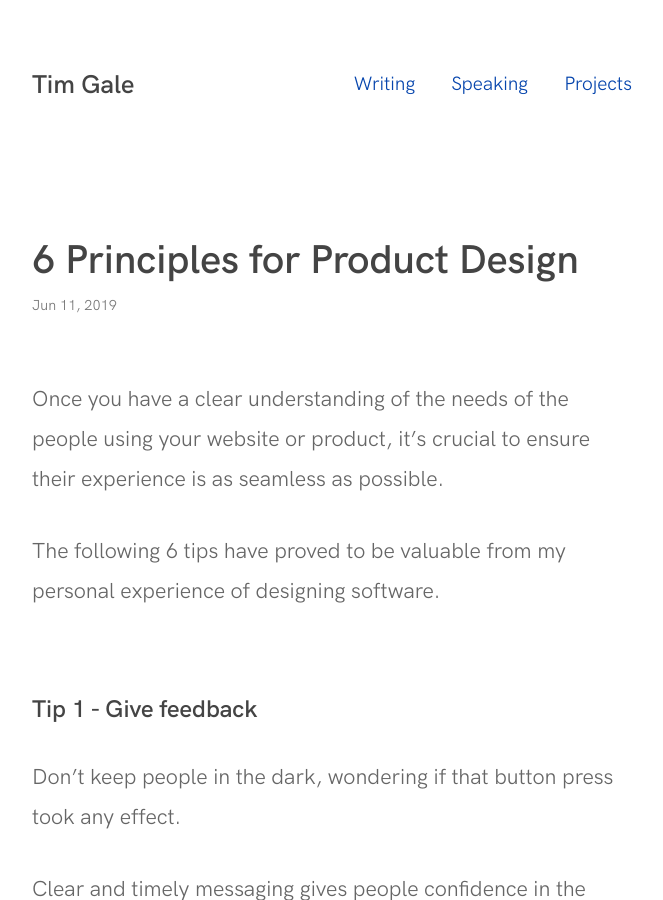
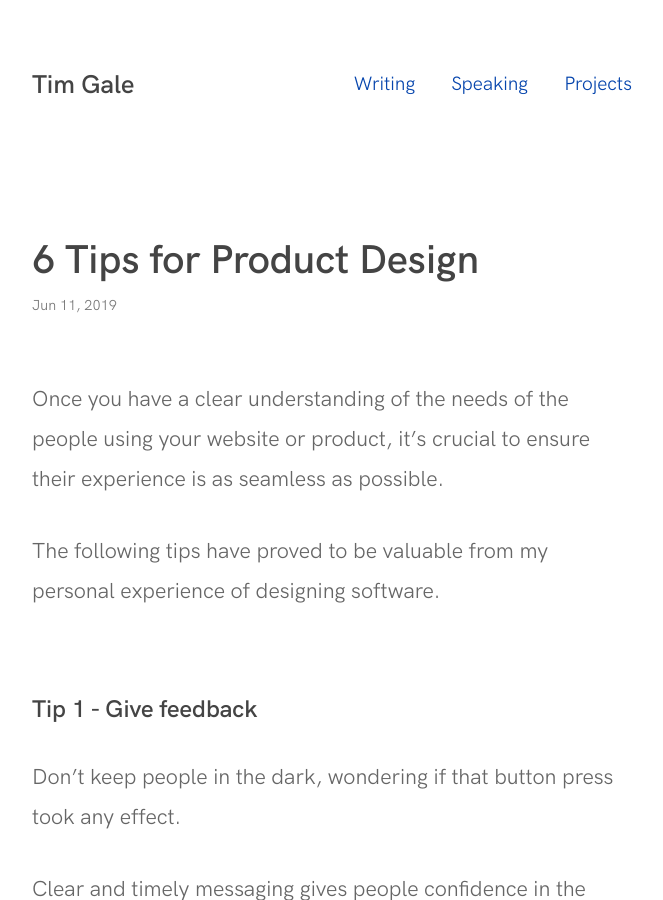
Before and after one commit to timgale/timgale.github.io, a Jekyll site: the page built from _posts/2019-06-11-6-tips-for-product-design.md, in a window 1280 px wide and 900 px high. Shown: the whole window, without its empty margins (308-971 px from the left). Built offline with Jekyll 4.4.1, drawn with Linux system fonts in a browser that asks for light colours.

```diff
--- a/_posts/2019-06-11-6-principles-for-product-design.md
+++ b/_posts/2019-06-11-6-tips-for-product-design.md
@@ -1,6 +1,6 @@
 ---
 layout: post
-title: 6 Principles for Product Design
+title: 6 Tips for Product Design
 date: 2019-06-11
 tags: posts
 categories: posts
@@ -9,7 +9,7 @@
 
 Once you have a clear understanding of the needs of the people using your website or product, it’s crucial to ensure their experience is as seamless as possible.
 
-The following 6 tips have proved to be valuable from my personal experience of designing software.
+The following tips have proved to be valuable from my personal experience of designing software.
 
 
 ### Tip 1 - Give feedback
```
